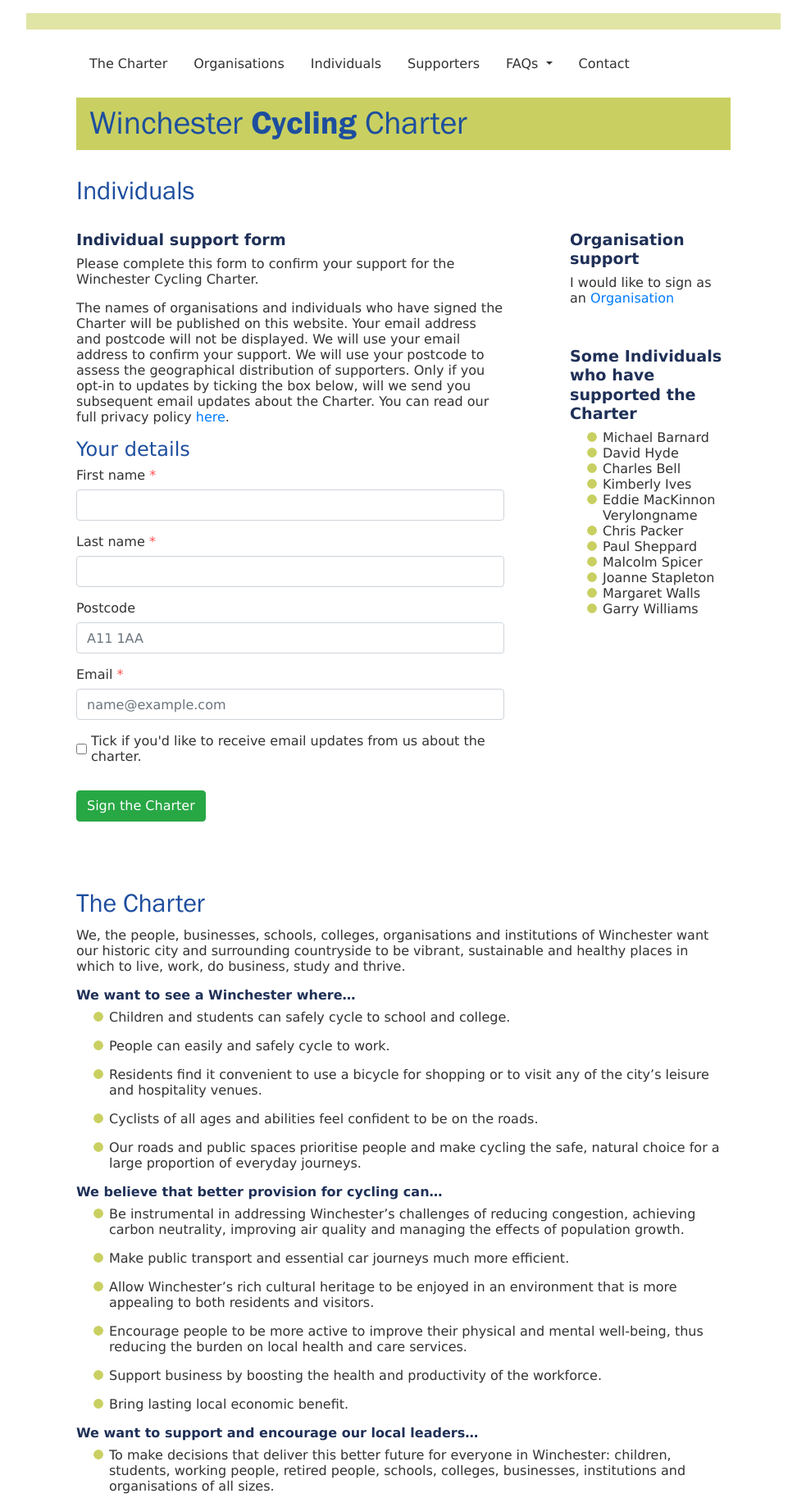
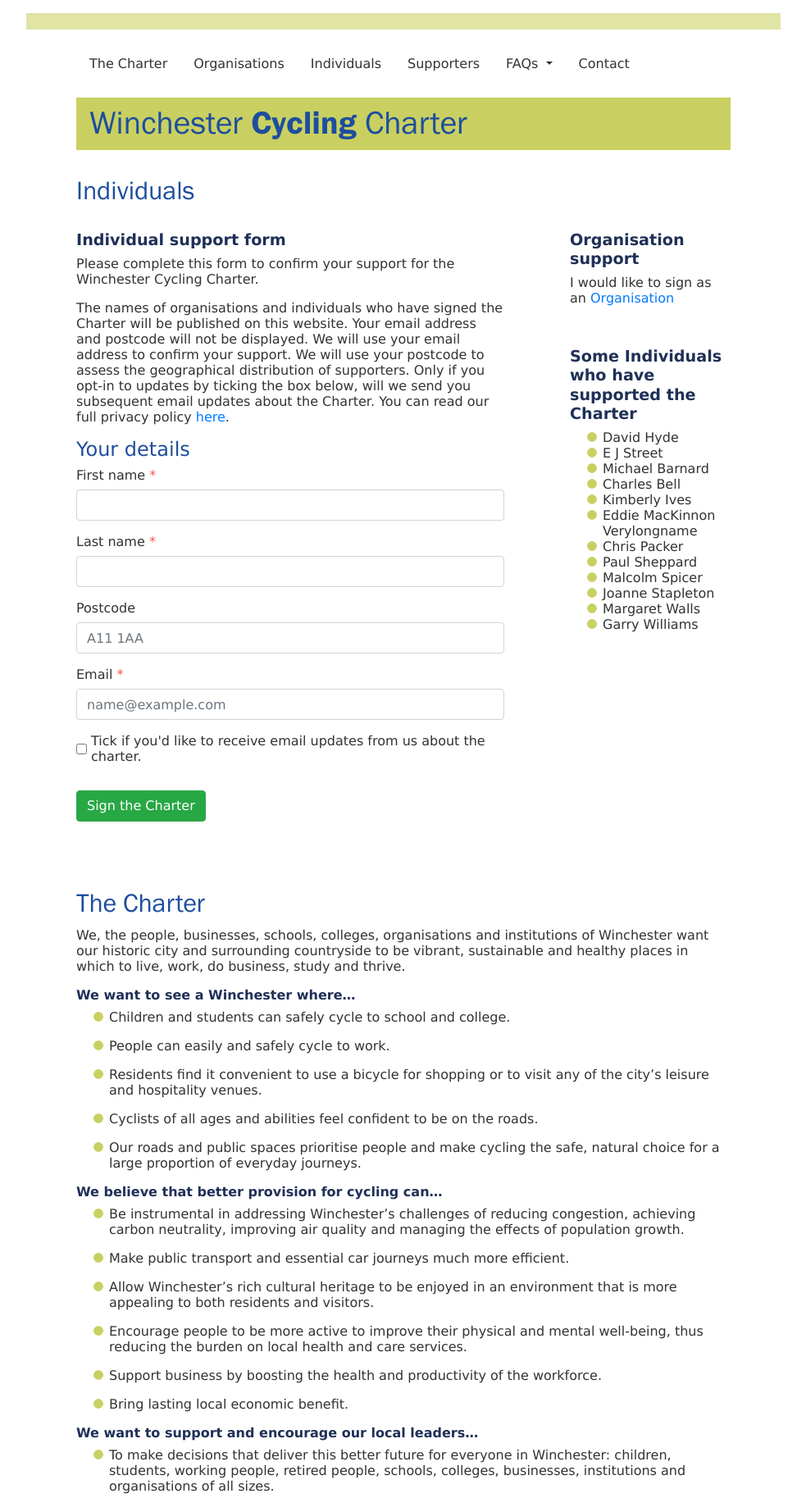
Before and after one commit to winchestercyclingcharter/winchestercyclingcharter.github.io, a Jekyll site: the page built from ind-page.md, in a window 1280 px wide. Shown: the whole page at 82% size, without its empty margins (148-1131 px from the left). Built offline with Jekyll 4.4.1, drawn with Linux system fonts in a browser that asks for light colours; nearby versions of some CDN libraries.

Commit message:
Added supporter

```diff
--- a/_data/people.yml
+++ b/_data/people.yml
@@ -1,6 +1,7 @@
 people:
+    - {lastname: Hyde, firstname: David}
+    - {lastname: Street, firstname: E J}
     - {lastname: Barnard, firstname: Michael}
-    - {lastname: Hyde, firstname: David}
     - firstname: Charles
       lastname: Bell
     - firstname: Kimberly
```
